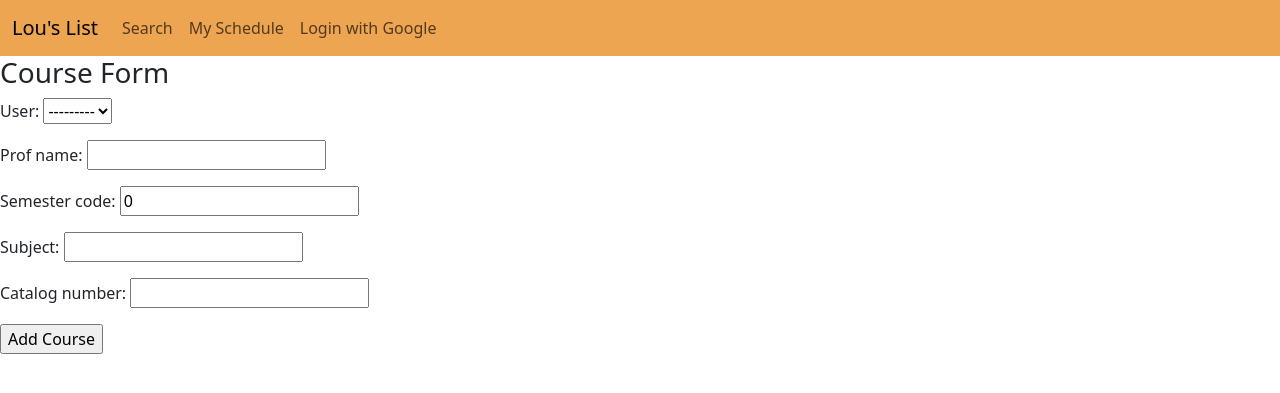
After one commit to clrali/lous-list, a Django app: page /course-create/ in a window 1280 px wide. The commit adds this page. Shown: the top 393 px of the page. Run offline with Django 3.2, Linux system fonts and the light colour scheme; data comes from the database, SQL or seed files in the repository; some libraries are stand-ins or nearby versions.

Commit message:
adding courses to a schedule

```diff
--- /dev/null
+++ b/louslistapp/forms.py
@@ -0,0 +1,4 @@
+from django import forms
+
+class CourseSelected(forms.Form):
+    delete = forms.CharField(label='', max_length=0).widget = forms.HiddenInput()
--- a/louslistapp/models.py
+++ b/louslistapp/models.py
@@ -1,11 +1,14 @@
 from django.db import models
 from django.utils import timezone
 from django.contrib import admin
-from django.contrib.postgres.fields import ArrayField
 from django.contrib.auth.models import User
 # Create your models here.
 
+
 class Course(models.Model):
+    user = models.ForeignKey(
+        User, on_delete=models.CASCADE, null=True, blank=True
+    )
     prof_name = models.CharField(max_length=100)
     prof_email = models.CharField(max_length=100)
     course_number = models.IntegerField(default=0)
@@ -23,7 +26,7 @@ class Course(models.Model):
     enrollment_available = models.IntegerField(default=0)
     days = models.CharField(max_length=100)
     location = models.CharField(max_length=100)
-    # is_favorited = models.BooleanField(default=False)
+    selected = models.BooleanField(default=False)
 
     def __str__(self) -> str:
         return self.description
@@ -36,21 +39,6 @@ class Instructor(models.Model):
     def __str__(self) -> str:
         return self.prof_name
 
-
-# class Schedule(models.Model):
-#     # Courses
-#     courses = ArrayField(Course, size=8)
-#     time_conflict = models.BooleanField()
-#     comments = ArrayField(models.CharField(max_length=500), size=20)
-
-
-# class Student(models.Model):
-#     email = models.CharField(max_length=100)
-#     schedules = ArrayField(Schedule, size=10)
-#     favorites = ArrayField(Course, size=50)
-    # friends = ArrayField(Student, size=10)
-    # username?
-
 # class Student(models.Model):
 #     user = models.OneToOneField(User, on_delete=models.CASCADE, primary_key=True)
 #     email = models.CharField(max_length=100)
@@ -59,16 +47,28 @@ class Instructor(models.Model):
 #         if created:
 #             Student.objects.create(user=instance)
 
+
 class Schedule(models.Model):
-    # Courses
-    user = models.ForeignKey(User, on_delete=models.CASCADE, null=True, blank=True)
-    time_created = models.DateTimeField(auto_now_add=True)
-    credits = models.IntegerField(default=0)
     name = models.CharField(max_length=100, default="Schedule 1")
-    courses = models.ManyToManyField(Course, related_name="schedules")
+    courses = models.ManyToManyField(Course, blank=True, related_name="schedules")
+    schedule_owner = models.ForeignKey(User, on_delete=models.CASCADE, related_name="owner", null=True)
 
     def __str__(self):
-        return self.description
+        return self.name
+
+    @classmethod
+    def add_course(cls, current_user, new_course):
+        schedule, created = cls.objects.get_or_create(
+            schedule_owner = current_user
+        )
+        schedule.courses.add(new_course)
+
+    @classmethod
+    def remove_course(cls, current_user, new_course):
+        schedule, created = cls.objects.get_or_create(
+            schedule_owner = current_user
+        )
+        schedule.courses.remove(new_course)
 
 
 # class Profile(models.Model):
--- /dev/null
+++ b/louslistapp/templates/louslistapp/course_form.html
@@ -0,0 +1,9 @@
+{% extends 'louslistapp/navbar.html' %} {% block content %}
+<h3>Course Form</h3>
+<form method="POST" action="">
+    {% csrf_token %}
+    {{form.as_p}}
+    <input type="submit" value="Add Course">
+
+</form>
+{% endblock %}
--- a/templates/home.html
+++ b/louslistapp/templates/louslistapp/home.html
@@ -1,4 +1,4 @@
-{% extends 'navbar.html' %} {% block content %}
+{% extends 'louslistapp/navbar.html' %} {% block content %}
 <h1>Home Page</h1>
 {% if user.is_authenticated %}
 <p>Welcome, {{ user.username }}!</p>
--- a/templates/navbar.html
+++ b/louslistapp/templates/louslistapp/navbar.html
@@ -1,6 +1,5 @@
-{% load bootstrap5 %}
-{% bootstrap_css %} {% bootstrap_javascript %} {% bootstrap_messages %}
-{% load static %} {% load socialaccount %}
+{% load bootstrap5 %} {% bootstrap_css %} {% bootstrap_javascript %}
+{% bootstrap_messages %} {% load static %} {% load socialaccount %}
 
 <html>
   <head>
@@ -26,6 +25,9 @@
             <li class="nav-item">
               <a class="nav-link" href="/department">Search</a>
             </li>
+            <li class="nav-item">
+              <a class="nav-link" href="/schedule">My Schedule</a>
+            </li>
             {% if user.is_authenticated %}
             <li class="nav-item">
               <a class="nav-link" href="{% url 'account_logout' %}">Logout</a>
@@ -43,7 +45,6 @@
     </nav>
   </head>
   <body>
-    {% block content %}
-    {% endblock %}
+    {% block content %} {% endblock %}
   </body>
 </html>
--- a/louslistapp/urls.py
+++ b/louslistapp/urls.py
@@ -1,4 +1,5 @@
 from django.urls import path
+from .views import CourseList, CourseCreate
 from . import views
 
 urlpatterns = [
@@ -6,9 +7,7 @@ urlpatterns = [
     path('home/', views.home, name='home'),
     path('login/', views.login, name='login'),
     path('department/', views.dept_dropdown, name='department'),
-    path('courses', views.viewcourses, name='courses'),
-    path('courses/<int:id>/',views.course_detail, name = "course_detail"),
-    # path('schedule', views.schedule_builder, name='schedule_builder')
-
-    #path('courseSections', views.viewcourseSections, name='courseSections'),
+    path('courses/<int:id>/', views.course_detail, name="course"),
+    path('schedule/', CourseList.as_view(), name="courses"),
+    path('course-create/', CourseCreate.as_view(), name='course-create'),
 ]
--- a/louslistapp/views.py
+++ b/louslistapp/views.py
@@ -1,30 +1,21 @@
-from django.shortcuts import render
-from django.http import HttpResponse
+from django.shortcuts import render, redirect
+from django.http import HttpResponseRedirect
 import requests
-from .models import Course
+from .models import Course, Schedule
+from .forms import CourseSelected
+from django.views.generic.list import ListView
+from django.views.generic.detail import DetailView
+from django.views.generic.edit import CreateView
+from django.views.generic import TemplateView
+from django.urls import reverse_lazy
 
 
 def home(request):
-    return render(request, 'home.html')
+    return render(request, 'louslistapp/home.html')
 
 
 def login(request):
-    return render(request, 'login.html')
-
-
-def viewdepts(request):
-    response = requests.get(
-        'http://luthers-list.herokuapp.com/api/deptlist/?format=json').json()
-    return render(request, 'dropdown.html', {'response': response})
-
-
-def viewcourses(request):
-    response = requests.get(
-        'http://luthers-list.herokuapp.com/api/dept/ENGR?format=json').json()
-    return render(request, 'courses.html', {'response': response})
-
-# def viewcourseSections(request):
-    # return render(request, 'courseSections.html', {'response': response})
+    return render(request, 'louslistapp/login.html')
 
 
 def dept_dropdown(request):
@@ -53,40 +44,66 @@ def dept_dropdown(request):
         all_courses = {}
         for course in courses:
             obj, course_data = Course.objects.get_or_create(
-                prof_name= course['instructor']['name'],
-                prof_email = course['instructor']['email'],
-                course_number = course['course_number'],
-                semester_code = course['semester_code'],
-                course_section = course['course_section'],
-                subject = course['subject'],
-                catalog_number = course['catalog_number'],
-                description = course['description'],
-                units = course['units'],
-                component = course['component'],
-                class_capacity = course['class_capacity'],
-                waitlist = course['wait_list'],
-                wait_cap = course['wait_cap'],
-                enrollment_total = course['enrollment_total'],
-                enrollment_available = course['enrollment_available'],
-                days = course['meetings'][0]['days'],
-                location = course['meetings'][0]['facility_description']
+                prof_name=course['instructor']['name'],
+                prof_email=course['instructor']['email'],
+                course_number=course['course_number'],
+                semester_code=course['semester_code'],
+                course_section=course['course_section'],
+                subject=course['subject'],
+                catalog_number=course['catalog_number'],
+                description=course['description'],
+                units=course['units'],
+                component=course['component'],
+                class_capacity=course['class_capacity'],
+                waitlist=course['wait_list'],
+                wait_cap=course['wait_cap'],
+                enrollment_total=course['enrollment_total'],
+                enrollment_available=course['enrollment_available'],
+                days=course['meetings'][0]['days'],
+                location=course['meetings'][0]['facility_description']
             )
             if course_num == "" and professor_name == "":
-                all_courses = Course.objects.filter(subject=dept_name).order_by('id')
+                all_courses = Course.objects.filter(
+                    subject=dept_name).order_by('id')
             elif course_num != "" and professor_name != "":
-                all_courses = Course.objects.filter(subject=dept_name, catalog_number=course_num, prof_name=professor_name).order_by('id')
+                all_courses = Course.objects.filter(
+                    subject=dept_name, catalog_number=course_num, prof_name=professor_name).order_by('id')
             elif course_num != "" and professor_name == "":
-                all_courses = Course.objects.filter(subject=dept_name, catalog_number=course_num).order_by('id')
+                all_courses = Course.objects.filter(
+                    subject=dept_name, catalog_number=course_num).order_by('id')
             else:
-                all_courses = Course.objects.filter(subject=dept_name, prof_name__contains=professor_name).order_by('id')
-    return render(request, 'displayCourses.html', { 'departments': departments, 'all_courses': all_courses})
+                all_courses = Course.objects.filter(
+                    subject=dept_name, prof_name__contains=professor_name).order_by('id')
+    return render(request, 'louslistapp/displayCourses.html', {'departments': departments, 'all_courses': all_courses})
+
+
+class CourseList(TemplateView):
+    model = Course
+    context_object_name = "courses"
+    template_name = "louslistapp/course_list.html"
+    title = "Courses"
+
+    def courses(self):
+        return Course.objects.filter(selected=True)
+
+
+class CourseCreate(CreateView):
+    model = Course
+    fields = ['user', 'prof_name', 'semester_code',
+        'subject', 'catalog_number', ]
+    success_url = reverse_lazy('courses')
+
 
 def course_detail(request, id):
-    course = Course.objects.get(id = id)
-    return render (
-        request,
-        'course_detail.html',
-        {'course': course}
-    )
+    course = Course.objects.get(id=id)
+    form2 = CourseSelected(request.POST)
 
-# def schedule_builder(request, id):
+    if request.method == 'POST':
+        if form2.is_valid():
+            if course.selected == False:
+                course.selected = True
+            else:
+                course.selected = False
+            course.save()
+
+    return render(request, 'louslistapp/course_detail.html', {'course': course, 'form2': form2})
```
Also changed, not shown: louslistapp/templates/louslistapp/course_detail.html (added, +49 -0 lines), louslistapp/templates/louslistapp/course_list.html (added, +18 -0 lines), louslistapp/templates/louslistapp/displayCourses.html (renamed from templates/displayCourses.html, +4 -4 lines), templates/course_detail.html (deleted, +0 -28 lines), templates/login.html (deleted, +0 -23 lines), db.sqlite3, louslistapp/migrations/0009_auto_20221105_1333.py (added), louslistapp/migrations/0010_auto_20221105_2008.py (added), louslistapp/migrations/0011_auto_20221105_2251.py (added), louslistapp/migrations/0012_course_user.py (added), louslistapp/migrations/0013_course_selected.py (added), louslistapp/templates/louslistapp/login.html (renamed from louslistapp/templates/login.html).
